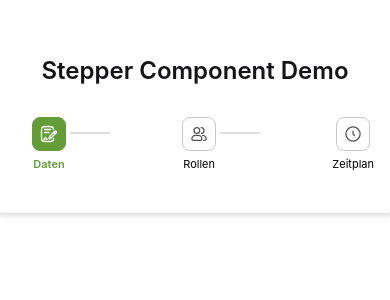
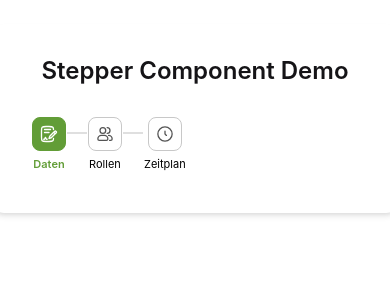
Before and after one commit to rossellafi/ai-test-project, an Angular app: page / in a window 390 px wide. Shown: the top 300 px of the page. Built offline with nearby package versions, Linux system fonts and the light colour scheme.

Commit message:
Fix stepper responsive design to keep lines attached to icons
cgen-4582b13ec7d84ddf860f80631ba2f71e

```diff
--- a/src/app/stepper/stepper.component.css
+++ b/src/app/stepper/stepper.component.css
@@ -103,12 +103,16 @@
 /* Responsive design for smaller screens */
 @media screen and (max-width: 768px) {
   :host {
-    --step-trail-width: 60px;
+    --step-trail-width: 40px;
     --step-gap: 2px;
   }
 
   .stepper-content {
-    justify-content: space-between;
+    gap: 2px;
+  }
+
+  .step-wrapper {
+    gap: 2px;
   }
 
   .step-label {
@@ -119,8 +123,16 @@
 
 @media screen and (max-width: 480px) {
   :host {
-    --step-trail-width: 40px;
+    --step-trail-width: 20px;
     --step-symbol-size: 32px;
+  }
+
+  .stepper-content {
+    gap: 1px;
+  }
+
+  .step-wrapper {
+    gap: 1px;
   }
 
   .step-icon {
@@ -140,7 +152,15 @@
 
 @media screen and (max-width: 360px) {
   :host {
-    --step-trail-width: 20px;
+    --step-trail-width: 10px;
+  }
+
+  .stepper-content {
+    gap: 0px;
+  }
+
+  .step-wrapper {
+    gap: 0px;
   }
 
   .step-label {
@@ -148,3 +168,13 @@
     line-height: 16px;
   }
 }
+
+@media screen and (max-width: 280px) {
+  .step-trail {
+    display: none;
+  }
+
+  .stepper-content {
+    justify-content: space-evenly;
+  }
+}
```
